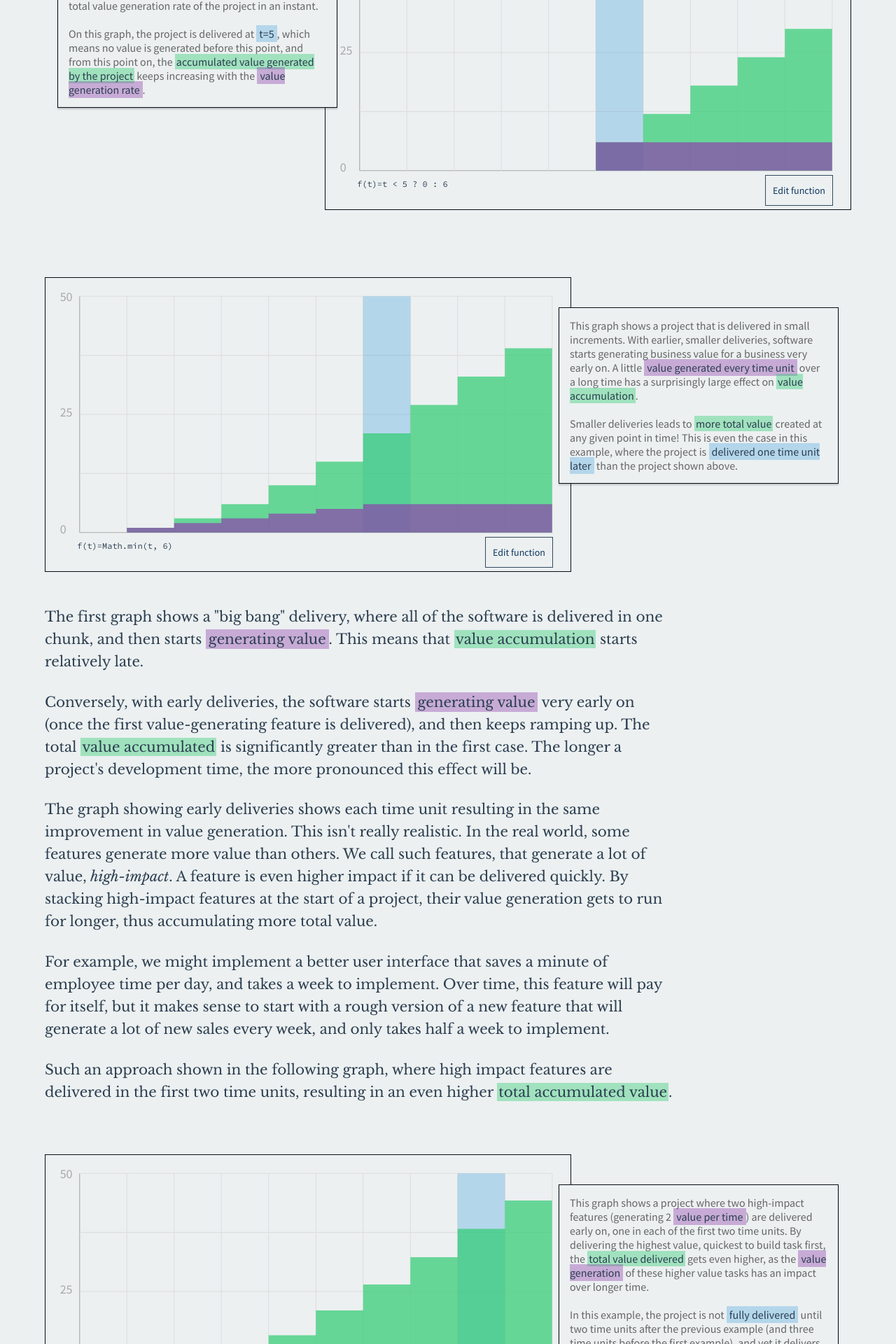
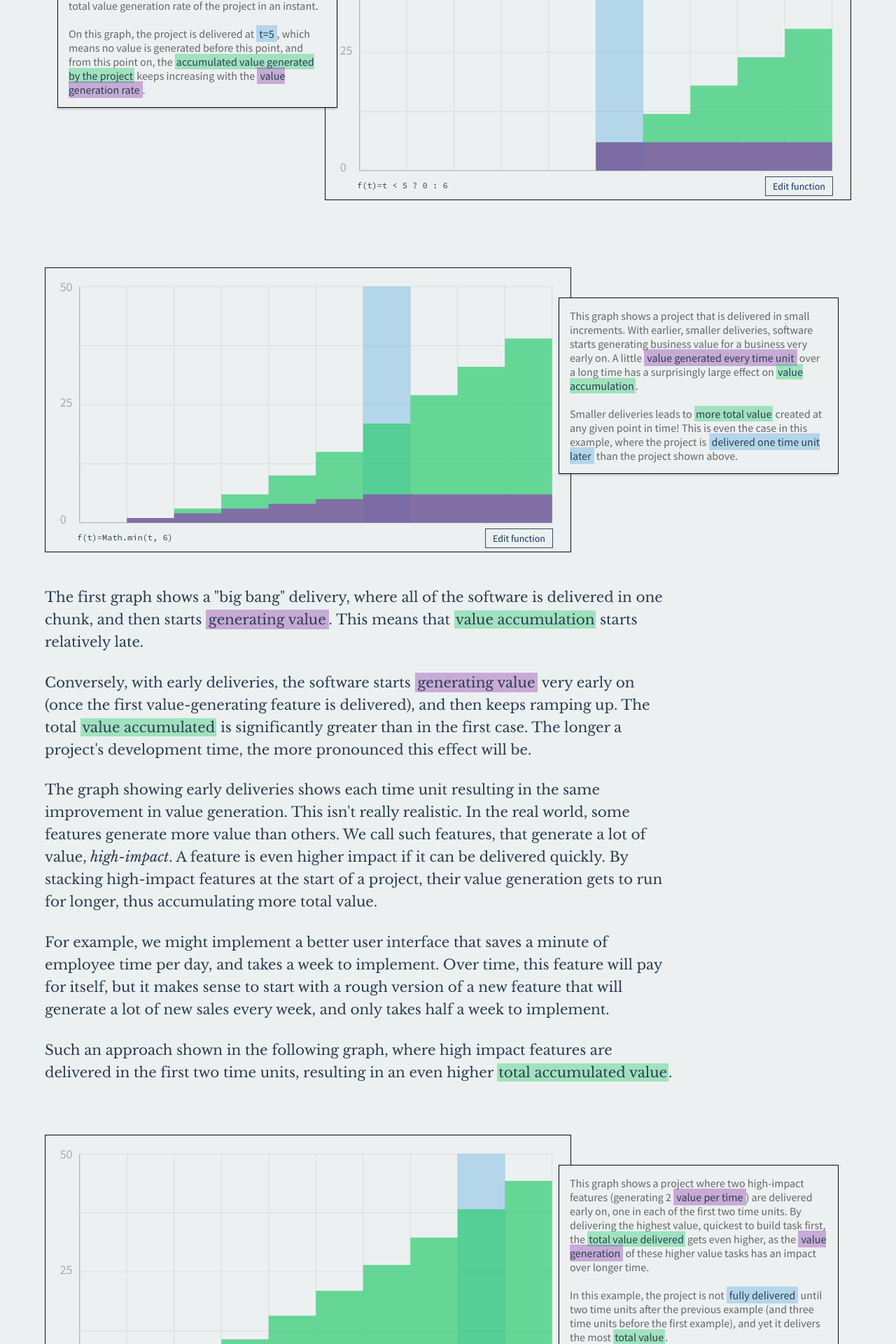
Before and after one commit to derangeddk/deranged.dk, a Jekyll site: the page built from explainers/small-deliveries.html, in a window 1280 px wide. Shown: the part 3373-5293 px from the top of the page at 70% size. Built offline with Jekyll 4.4.1, drawn with Linux system fonts in a browser that asks for light colours; some web fonts are replaced; comment, search, counter and statistics services are not loaded.

Commit message:
Reverted graph button padding

```diff
--- a/explainers/small-deliveries.html
+++ b/explainers/small-deliveries.html
@@ -28,7 +28,7 @@ author: >
         display: flex;
         flex-direction: column;
         position: relative;
-        padding-bottom: 44px;
+        padding-bottom: 30px;
         background: #ecf0f1;
         width: 100%;
         max-width: 800px;
@@ -61,7 +61,7 @@ author: >
         color: rgba(52, 73, 94, 1.0);
         text-decoration: none;
         font-size: 0.7em;
-        padding: 12px 10px;
+        padding: 4px 10px;
         transition: color 0.4s, background-color 0.4s;
         float: right;
         margin-right: 25px;
```
